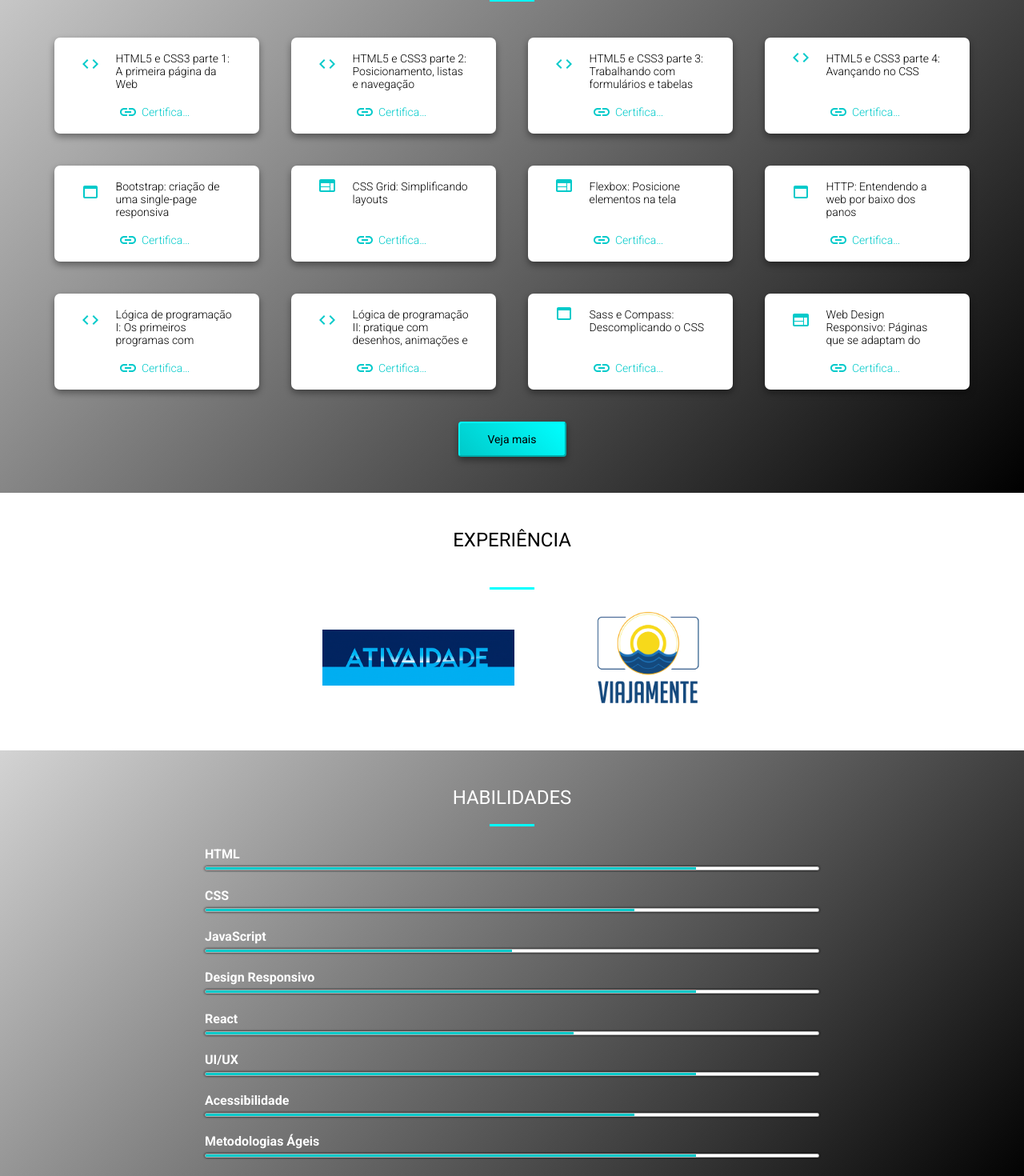
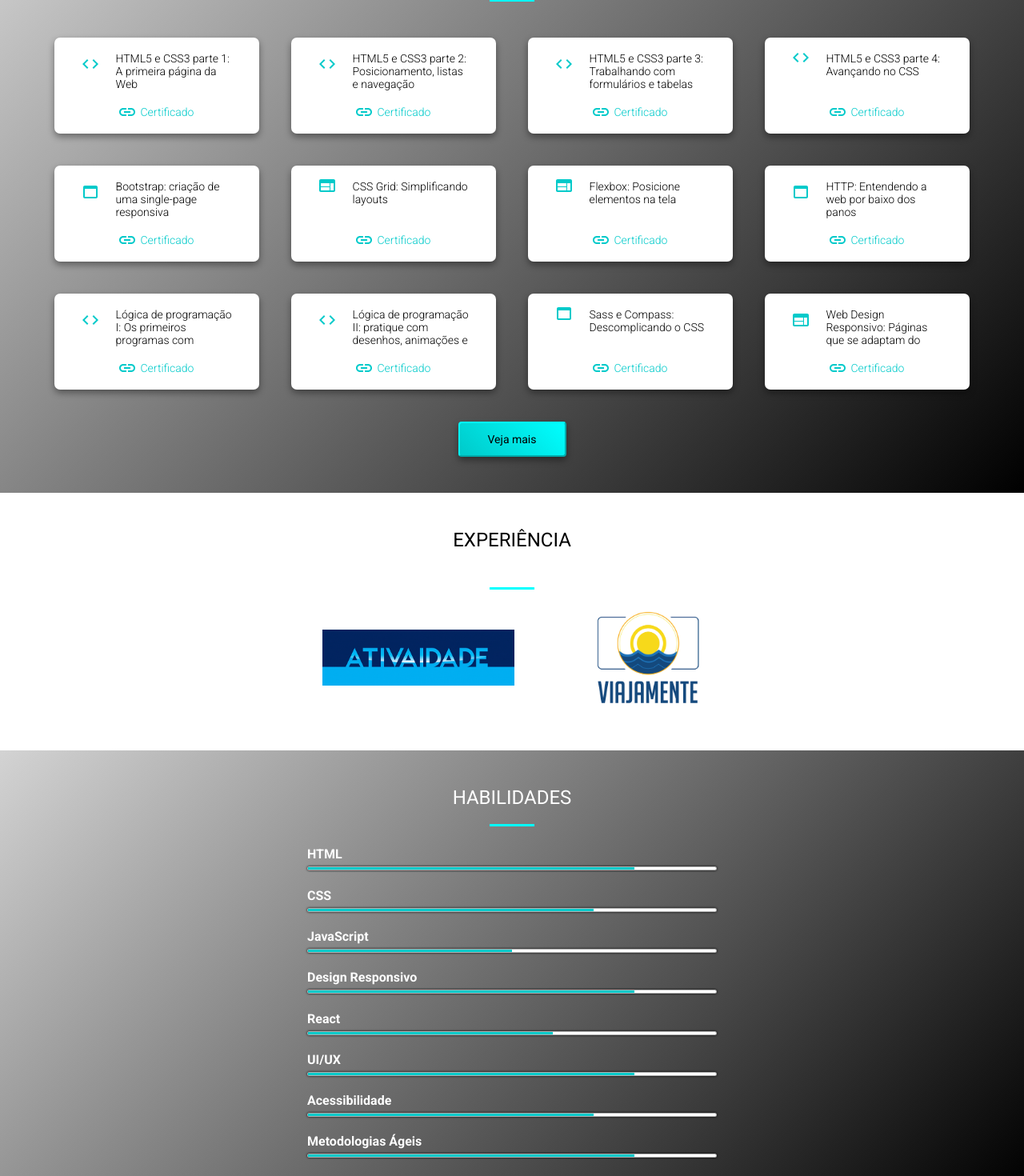
Before and after one commit to renanalvarenga/curriculum, a React (Create React App) app: page / in a window 1280 px wide. Shown: the part 840-2310 px from the top of the page at 80% size. Built offline with nearby package versions, Linux system fonts and the light colour scheme.

Commit message:
fix details

```diff
--- a/src/certificate/components/card/card.css
+++ b/src/certificate/components/card/card.css
@@ -51,9 +51,7 @@
 }
 
 .card a h4 {
-    white-space: nowrap;
-    overflow: hidden;
-    text-overflow: ellipsis;
+    width: 70px;
 }
 
 .card:hover svg, .card:hover > a > h4 {
--- a/src/skills/skills.css
+++ b/src/skills/skills.css
@@ -1,6 +1,6 @@
 .skills {
     background-image: linear-gradient(315deg, black 0, lightgray 100%);
-    padding: 25px 20%;
+    padding: 25px 30%;
     list-style: none;
     color: white;
 }
```
